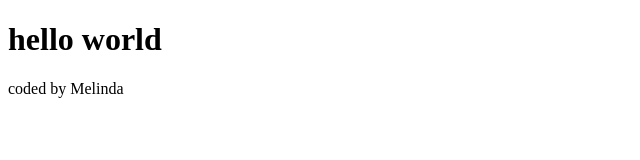
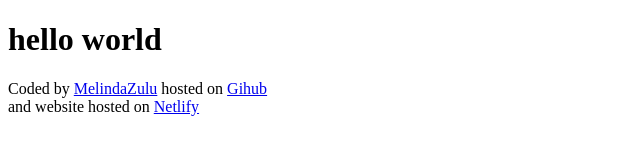
Before and after one commit to MelindaZulu/Vanilla-project, a plain HTML site: page index.html in a window 1280 px wide. Shown: the whole page, without its empty margins (0-640 px from the left). Drawn offline with Linux system fonts and the light colour scheme.

Commit message:
Updated index.html footer

```diff
--- a/index.html
+++ b/index.html
@@ -11,5 +11,8 @@
         hello world </h1>
 
 </body>
-<footer>coded by Melinda </footer>
+<footer>Coded by
+    <a href="https://github.com/MelindaZulu" target="_blank"> MelindaZulu</a>
+    hosted on <a href="http://github.com/MelindaZulu/Vanilla-project" target="_blank">Gihub</a></footer>
+    and website hosted on <a href="https://673a11e2858afceb52f0c318--melvanillaproject.netlify.app/" target="_blank">Netlify</a></footer>
 </html>
```
